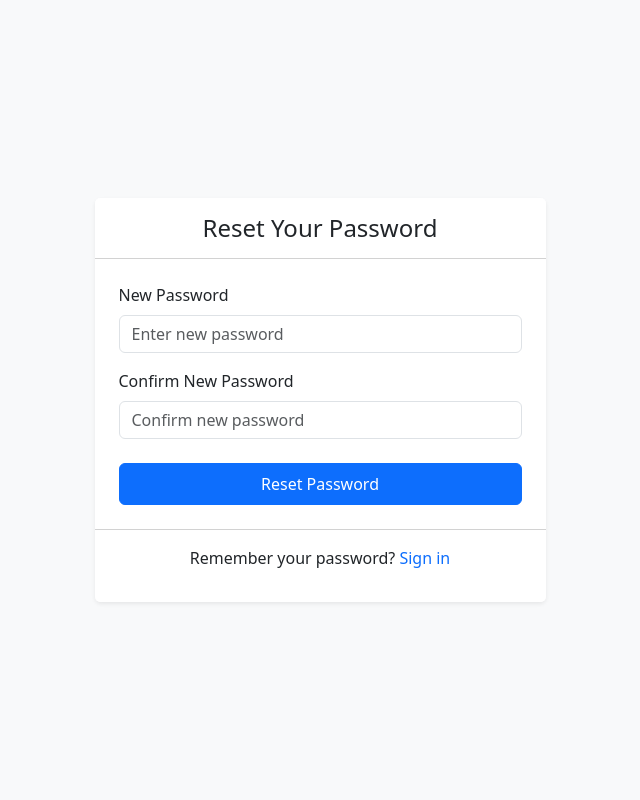
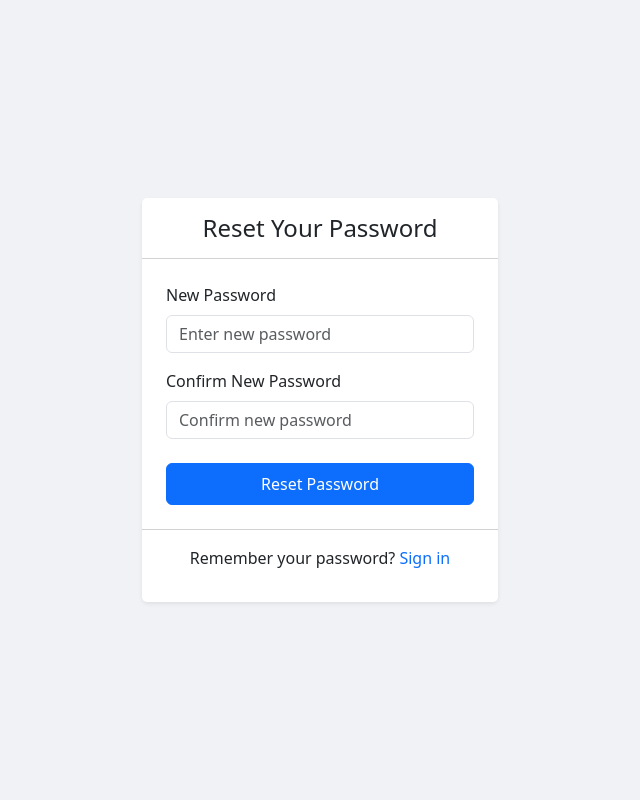
Before and after one commit to MDMilano/ITELEC2, a PHP site: page /reset-password.php in a window 1280 px wide. Shown: the whole page, without its empty margins (320-960 px from the left). Run offline with PHP 8.4, Linux system fonts and the light colour scheme.

Commit message:
body and custom bg color added

```diff
--- a/forget-password.php
+++ b/forget-password.php
@@ -10,11 +10,12 @@
     <title>Forget Password</title>
     <!-- Bootstrap CSS -->
     <link href="https://cdn.jsdelivr.net/npm/bootstrap@5.3.2/dist/css/bootstrap.min.css" rel="stylesheet">
+    <link rel="stylesheet" href="src/css/styles.css">
 </head>
-<body class="bg-light d-flex align-items-center justify-content-center min-vh-100">
+<body class="custom-bg d-flex align-items-center justify-content-center min-vh-100">
     <div class="container">
         <div class="row justify-content-center">
-            <div class="col-12 col-md-6 col-lg-5">
+            <div class="col-12 col-md-6 col-lg-5 col-xl-4">
                 <div class="card border-0 shadow-sm">
                     <div class="card-header bg-white py-3">
                         <h4 class="card-title text-center mb-0">Forgot Your Password?</h4>
--- a/index.php
+++ b/index.php
@@ -10,8 +10,9 @@
     <title>ITELEC2</title>
     <!-- Bootstrap CSS -->
     <link href="https://cdn.jsdelivr.net/npm/bootstrap@5.3.2/dist/css/bootstrap.min.css" rel="stylesheet">
+    <link rel="stylesheet" href="src/css/styles.css">
 </head>
-<body class="bg-light min-vh-100 d-flex align-items-center py-5">
+<body class="custom-bg min-vh-100 d-flex align-items-center py-5">
     <div class="container">
         <div class="row justify-content-center">
             <div class="col-12 col-md-6 col-lg-5 col-xl-4">
--- a/reset-password.php
+++ b/reset-password.php
@@ -10,11 +10,12 @@
     <title>Reset Password</title>
     <!-- Bootstrap CSS -->
     <link href="https://cdn.jsdelivr.net/npm/bootstrap@5.3.2/dist/css/bootstrap.min.css" rel="stylesheet">
+    <link rel="stylesheet" href="src/css/styles.css">
 </head>
-<body class="bg-light d-flex align-items-center justify-content-center min-vh-100">
+<body class="custom-bg d-flex align-items-center justify-content-center min-vh-100">
     <div class="container">
         <div class="row justify-content-center">
-            <div class="col-12 col-md-6 col-lg-5">
+            <div class="col-12 col-md-6 col-lg-5 col-xl-4">
                 <div class="card border-0 shadow-sm">
                     <div class="card-header bg-white py-3">
                         <h4 class="card-title text-center mb-0">Reset Your Password</h4>
```
